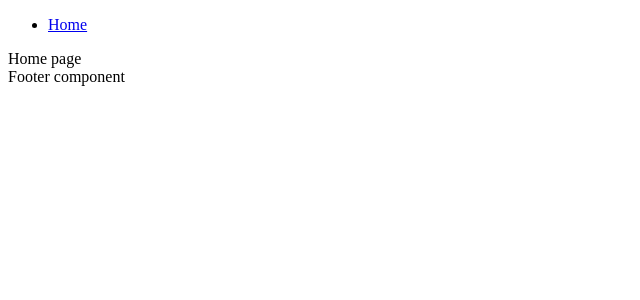
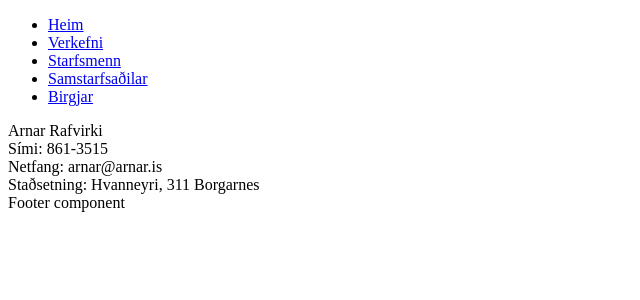
Before and after one commit to antoniofreyr/antoniofreyr.github.io, a React app: page / in a window 1280 px wide. Shown: the top 300 px of the page, without its empty margins (0-640 px from the left). Built offline with nearby package versions, Linux system fonts and the light colour scheme; the HTML template or start-up script is replaced by a standard one.

Commit message:
Komnir takkar sem virka ekki

```diff
--- a/src/Components/HeaderComponent/NavBar.jsx
+++ b/src/Components/HeaderComponent/NavBar.jsx
@@ -5,7 +5,11 @@ class NavBar extends Component {
         return (
             <header>
                 <ul id="headerButtons">
-                    <li className="navButton"><Link to="">Home</Link></li>
+                    <li className="heimButton"><Link to="">Heim</Link></li>
+                    <li className="verkefniButton"><Link to="">Verkefni</Link></li>
+                    <li className="starfsmennButton"><Link to="">Starfsmenn</Link></li>
+                    <li className="samstarfButton"><Link to="">Samstarfsaðilar</Link></li>
+                    <li className="birgjarButton"><Link to="">Birgjar</Link></li>
                 </ul>
             </header>
         )
--- a/src/Components/Homepage.jsx
+++ b/src/Components/Homepage.jsx
@@ -3,7 +3,18 @@ class HomePage extends Component {
     render() {
         return (
             <div>
-                Home page
+                <div>
+                    Arnar Rafvirki
+                </div>
+                <div>
+                    Sími: 861-3515
+                </div>
+                <div>
+                    Netfang: arnar@arnar.is
+                </div>
+                <div>
+                    Staðsetning: Hvanneyri, 311 Borgarnes
+                </div>
             </div>
         )
     }
--- a/src/index.jsx
+++ b/src/index.jsx
@@ -1,4 +1,5 @@
 import React, { Component } from 'react';
 import ReactDOM from 'react-dom';
 import App from './Components/App';
+
 ReactDOM.render(<App />, document.getElementById('app'));
```
Also changed, not shown: 2 other files (tests, documents, lock files or other folders).
